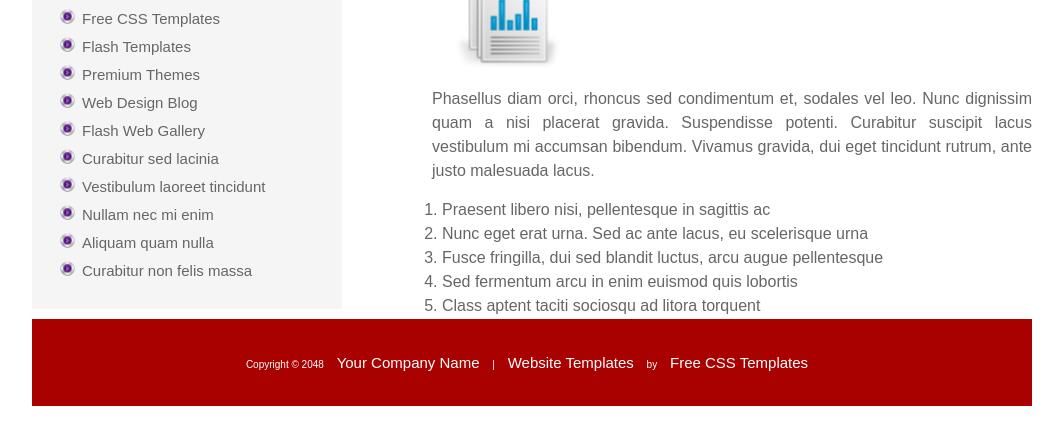
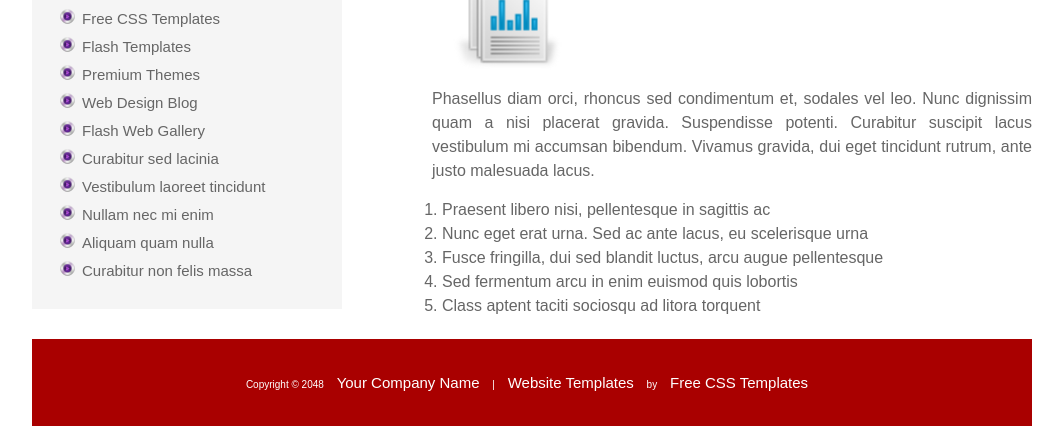
Before and after one commit to StepanKiryanenko/stepankiryanenko.github.io, a plain HTML site: page Block-site/About_Us.html in a window 1280 px wide. Shown: the part 716-1162 px from the top of the page, without its empty margins (108-1171 px from the left). Drawn offline with Linux system fonts and the light colour scheme.

Commit message:
change height in div
+

```diff
--- a/Block-site/About_Us.html
+++ b/Block-site/About_Us.html
@@ -125,7 +125,7 @@
 </content>
 	<div class="clear"></div>
 
-	<div style="height:10px; width:100%"></div>
+	<div style="height:30px; width:100%"></div>
 
 
 	<footer>
```
